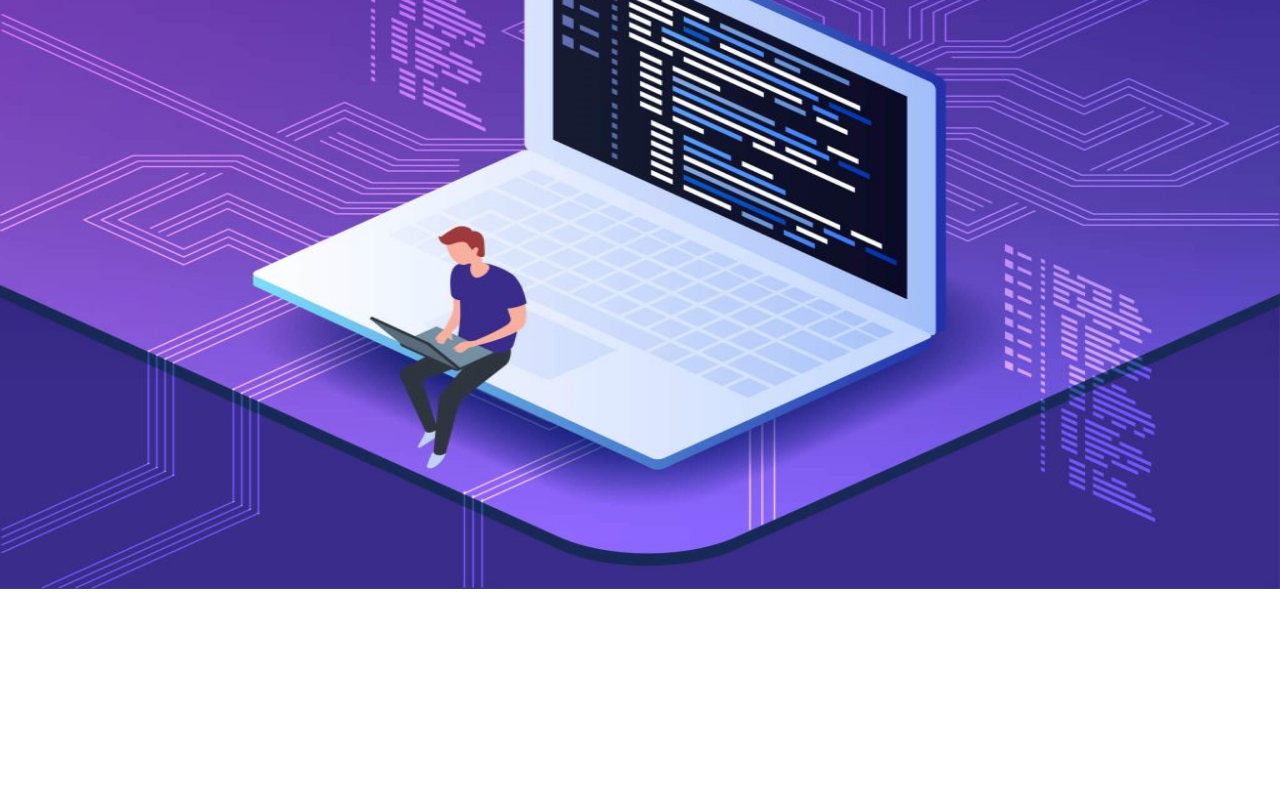
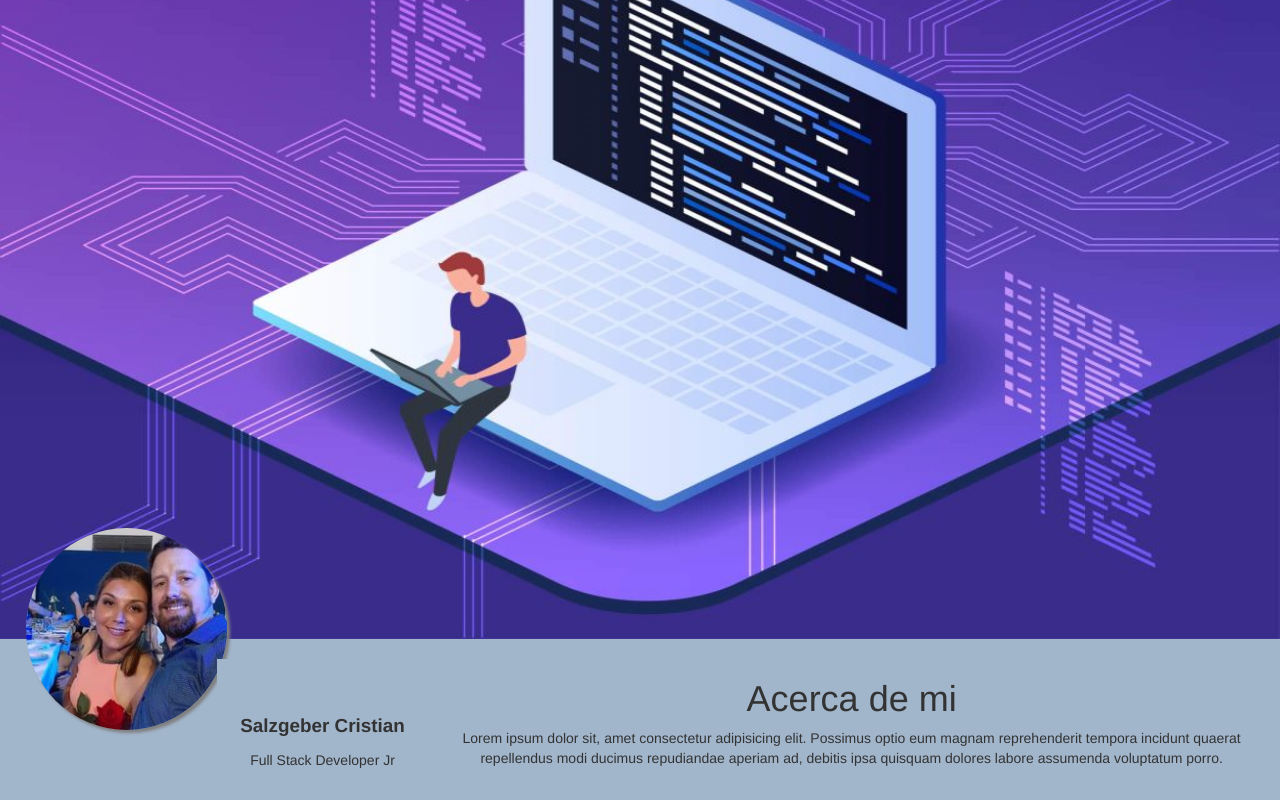
Before and after one commit to AsmaTycoon/ProyectoFinal_FrontEnd, an Angular app in the folder mi_porfolio/: page / in a window 1280 px wide. Shown: the part 253-1053 px from the top of the page. Before the commit the page ends 842 px from the top, so only its background shows below. Built offline with nearby package versions, Linux system fonts and the light colour scheme.

Commit message:
agregando acerca De (a corregir tema nombre y foto)

```diff
--- a/mi_porfolio/src/app/app.component.html
+++ b/mi_porfolio/src/app/app.component.html
@@ -1 +1,2 @@
 <app-header></app-header>
+<app-acerca-de></app-acerca-de>
--- a/mi_porfolio/src/app/app.module.ts
+++ b/mi_porfolio/src/app/app.module.ts
@@ -7,6 +7,7 @@ import { HeaderComponent } from './components/header/header.component';
 import { LogoAPComponent } from './components/logo-ap/logo-ap.component';
 import { SocialComponent } from './components/social/social.component';
 import { BannerComponent } from './components/banner/banner.component';
+import { AcercaDeComponent } from './components/acerca-de/acerca-de.component';
 
 @NgModule({
   declarations: [
@@ -14,7 +15,8 @@ import { BannerComponent } from './components/banner/banner.component';
     HeaderComponent,
     LogoAPComponent,
     SocialComponent,
-    BannerComponent
+    BannerComponent,
+    AcercaDeComponent
   ],
   imports: [
     BrowserModule,
--- /dev/null
+++ b/mi_porfolio/src/app/components/acerca-de/acerca-de.component.css
@@ -0,0 +1,35 @@
+.row{
+    padding: 20px;
+}
+div{
+    background-color: #a1b5cb;
+    text-align: center;
+}
+/*Estilo de la foto de perfil*/
+@media (min-width: 576px){
+    #fotodeperfil{
+        position: absolute;
+        width: 95%;
+        border-radius: 100%;
+        box-shadow: 3px 3px 3px grey;
+        left: 10%;
+        bottom: -70px;
+    }
+}
+@media (max-width: 575px){
+    #fotodeperfil{
+        position: absolute;
+        width: 35%;
+        border-radius: 100%;
+        box-shadow: 3px 3px 3px grey;
+        left: 33%;
+        bottom: -70px;
+    }
+}
+
+/*etiqueta nombre*/
+#nombre{
+    font-weight: bold;
+    margin-top: 30%;
+    font-size: 5mm;
+}
--- /dev/null
+++ b/mi_porfolio/src/app/components/acerca-de/acerca-de.component.html
@@ -0,0 +1,15 @@
+<div class="row">
+    <div class="col-xs-12 col-sm-2 col-md-2 col-lg-2">
+        <img src="../../../assets/fotoperfil.jpg" class="img-fluid" id="fotodeperfil">
+    </div>
+    <div class="col-xs-12 col-sm-2 col-md-2 col-lg-2">
+        <p id="nombre">Salzgeber Cristian</p>
+        <p>Full Stack Developer Jr</p>
+    </div>
+    <div class="col-xs-12 col-sm-8 col-md-8 col-lg-8">
+        <span>
+            <h1>Acerca de mi</h1>
+            <p>Lorem ipsum dolor sit, amet consectetur adipisicing elit. Possimus optio eum magnam reprehenderit tempora incidunt quaerat repellendus modi ducimus repudiandae aperiam ad, debitis ipsa quisquam dolores labore assumenda voluptatum porro.</p>
+        </span>
+    </div>
+</div>
--- /dev/null
+++ b/mi_porfolio/src/app/components/acerca-de/acerca-de.component.ts
@@ -0,0 +1,15 @@
+import { Component, OnInit } from '@angular/core';
+
+@Component({
+  selector: 'app-acerca-de',
+  templateUrl: './acerca-de.component.html',
+  styleUrls: ['./acerca-de.component.css']
+})
+export class AcercaDeComponent implements OnInit {
+
+  constructor() { }
+
+  ngOnInit(): void {
+  }
+
+}
--- a/mi_porfolio/src/app/components/banner/banner.component.css
+++ b/mi_porfolio/src/app/components/banner/banner.component.css
@@ -1,4 +1,4 @@
 img{
     width: 100%;
-    height: 750px;
+    height: 800px;
 }
--- a/mi_porfolio/src/app/components/social/social.component.html
+++ b/mi_porfolio/src/app/components/social/social.component.html
@@ -1,6 +1,6 @@
 <div>
-    <a href=""><img src="../../../assets/facebook.png" id="facebook"></a>
-    <a href=""><img src="../../../assets/instagram.png" id="instagram"></a>
-    <a href=""><img src="../../../assets/linkedin.png" id="linkedin"></a>
-    <a href=""><img src="../../../assets/github.png" id="github"></a>
+    <a href="https://www.facebook.com/cristian.salzgeber/"><img src="../../../assets/facebook.png" id="facebook"></a>
+    <a href="https://www.instagram.com/csalzgeber/"><img src="../../../assets/instagram.png" id="instagram"></a>
+    <a href="https://www.linkedin.com/in/cristian-salzgeber-piattoni-1a9aa8209/"><img src="../../../assets/linkedin.png" id="linkedin"></a>
+    <a href="https://github.com/AsmaTycoon"><img src="../../../assets/github.png" id="github"></a>
 </div>
```
Also changed, not shown: mi_porfolio/src/assets/fotoperfil.jpg (added), 1 other file (tests, documents, lock files or other folders).
